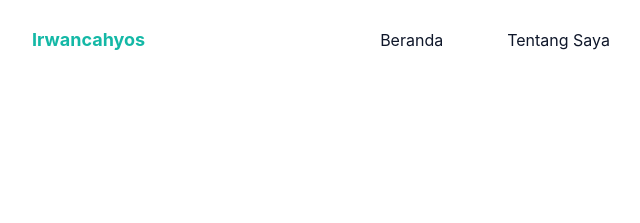
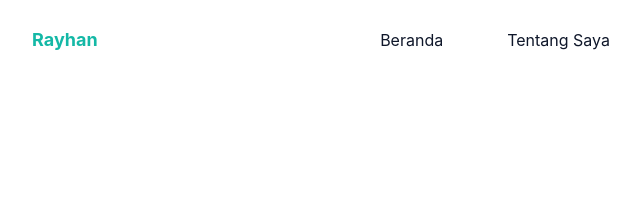
Before and after one commit to irwancahyos/portfolio-tailwind-css, a website: page index.html in a window 1280 px wide. Shown: the top 223 px of the page, 0-640 px from the left. Drawn offline with Linux system fonts and the light colour scheme.

Commit message:
commit rayhan

```diff
--- a/index.html
+++ b/index.html
@@ -21,7 +21,7 @@
         <div class="container">
             <div class="flex items-center justify-between relative">
                 <div class="px-4">
-                    <a href="#home" class="font-bold text-lg text-primary block py-6">Irwancahyos</a>
+                    <a href="#home" class="font-bold text-lg text-primary block py-6">Rayhan</a>
                 </div>
                 <div class="flex items-center px-4">
                     <button id="hamburger" name="hamburger" type="button" class="block absolute right-4 lg:hidden">
```
